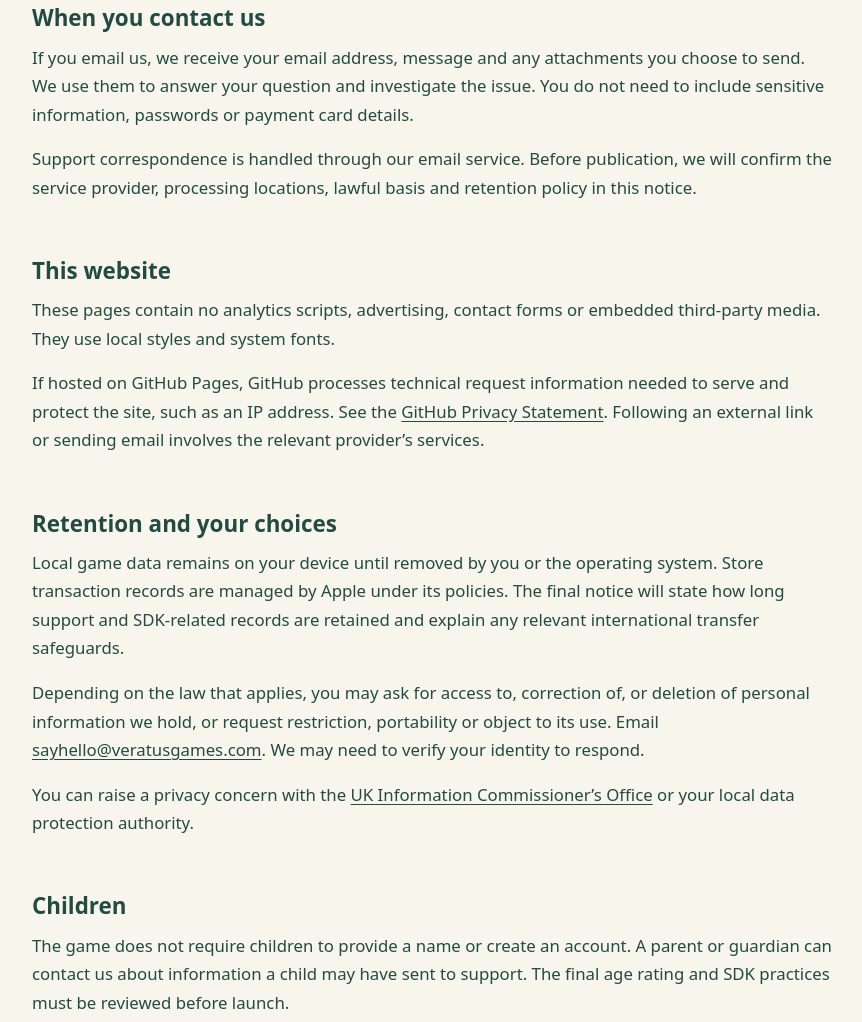
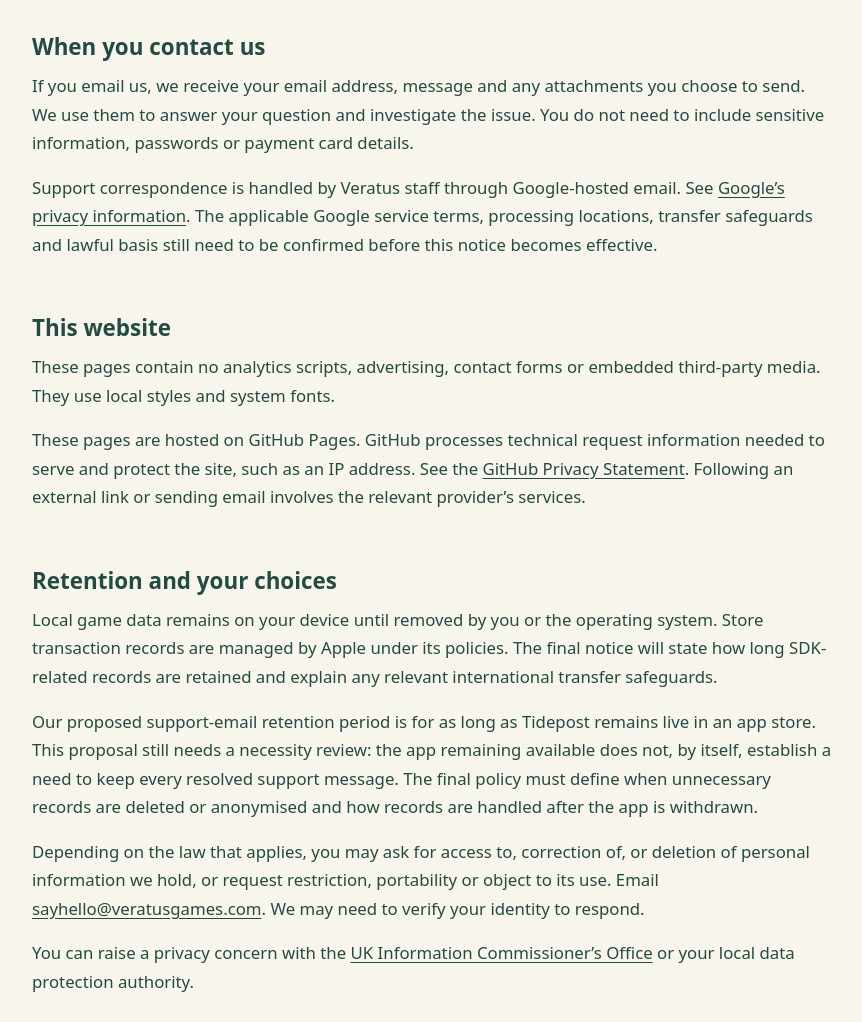
Before and after one commit to veratusgroup/tidepost-website, a plain HTML site: page privacy/index.html in a window 1280 px wide. Shown: the part 1231-2253 px from the top of the page, without its empty margins (207-1069 px from the left). Drawn offline with Linux system fonts and the light colour scheme.

Commit message:
Tidepost: TDP-022 update support privacy draft

```diff
--- a/privacy/index.html
+++ b/privacy/index.html
@@ -2,13 +2,13 @@
 <html lang="en-GB"><head><meta charset="utf-8"><meta name="viewport" content="width=device-width,initial-scale=1"><meta name="description" content="How Tidepost handles game data, purchases and support messages."><meta name="robots" content="noindex"><title>Privacy policy · Tidepost</title><link rel="stylesheet" href="../styles.css"></head>
 <body><a class="skip" href="#main">Skip to content</a><header><a class="brand" href="../">Tidepost <span>Veratus Games</span></a><nav aria-label="Main navigation"><a href="../support/" >Support</a><a href="../privacy/" aria-current="page">Privacy</a></nav></header>
 <main id="main"><p class="eyebrow">TIDEPOST</p><h1>Privacy policy</h1><p class="lead">How Tidepost handles game data, purchases and support messages.</p>
-<p class="notice"><strong>Draft for review — not yet effective.</strong> The purchase SDK data flows and support-service details must be verified before this policy is published or used in App Store Connect.</p><p class="date">Draft updated 1 October 2026</p>
+<p class="notice"><strong>Draft for review — not yet effective.</strong> The purchase SDK data flows, email-service terms and retention arrangements must be verified before this policy becomes effective or is used in App Store Connect.</p><p class="date">Draft updated 1 October 2026</p>
 <section><h2>Who we are</h2><p>Tidepost is made by Veratus Games, a brand of Veratus Group Limited. Contact us about this policy at <a href="mailto:sayhello@veratusgames.com?subject=Tidepost%20privacy">sayhello@veratusgames.com</a>.</p><p>This notice covers the Tidepost iPhone and iPad app, these support pages and messages you send us.</p></section>
 <section><h2>Your game progress</h2><p>The game stores stage progress, collected letters, the route in progress and preferences on your device. Tidepost does not require a game account or provide cloud progress sync. Removing the app can remove this local data. Device backups are controlled by your operating system and account settings.</p></section>
 <section><h2>Purchases</h2><p>Apple processes App Store payments. The game uses purchase and entitlement information to determine whether the full game is unlocked and to restore that access. We do not receive your full payment card details through Tidepost.</p><p>The current app integrates Unity In-App Purchasing 5.4.3. Unity documents identifier, device, session and country data processing for IAP 5.4 and later. The exact data sent by Tidepost’s configuration is still being verified; this draft does not claim that the app collects no data.</p><p>See <a href="https://www.apple.com/legal/privacy/">Apple’s privacy information</a> and <a href="https://docs.unity.com/en-us/iap/privacy-and-consent/overview">Unity’s IAP privacy information</a>.</p></section>
-<section><h2>When you contact us</h2><p>If you email us, we receive your email address, message and any attachments you choose to send. We use them to answer your question and investigate the issue. You do not need to include sensitive information, passwords or payment card details.</p><p>Support correspondence is handled through our email service. Before publication, we will confirm the service provider, processing locations, lawful basis and retention policy in this notice.</p></section>
-<section><h2>This website</h2><p>These pages contain no analytics scripts, advertising, contact forms or embedded third-party media. They use local styles and system fonts.</p><p>If hosted on GitHub Pages, GitHub processes technical request information needed to serve and protect the site, such as an IP address. See the <a href="https://docs.github.com/en/site-policy/privacy-policies/github-general-privacy-statement">GitHub Privacy Statement</a>. Following an external link or sending email involves the relevant provider’s services.</p></section>
-<section><h2>Retention and your choices</h2><p>Local game data remains on your device until removed by you or the operating system. Store transaction records are managed by Apple under its policies. The final notice will state how long support and SDK-related records are retained and explain any relevant international transfer safeguards.</p><p>Depending on the law that applies, you may ask for access to, correction of, or deletion of personal information we hold, or request restriction, portability or object to its use. Email <a href="mailto:sayhello@veratusgames.com?subject=Tidepost%20privacy">sayhello@veratusgames.com</a>. We may need to verify your identity to respond.</p><p>You can raise a privacy concern with the <a href="https://ico.org.uk/make-a-complaint/">UK Information Commissioner’s Office</a> or your local data protection authority.</p></section>
+<section><h2>When you contact us</h2><p>If you email us, we receive your email address, message and any attachments you choose to send. We use them to answer your question and investigate the issue. You do not need to include sensitive information, passwords or payment card details.</p><p>Support correspondence is handled by Veratus staff through Google-hosted email. See <a href="https://policies.google.com/privacy">Google’s privacy information</a>. The applicable Google service terms, processing locations, transfer safeguards and lawful basis still need to be confirmed before this notice becomes effective.</p></section>
+<section><h2>This website</h2><p>These pages contain no analytics scripts, advertising, contact forms or embedded third-party media. They use local styles and system fonts.</p><p>These pages are hosted on GitHub Pages. GitHub processes technical request information needed to serve and protect the site, such as an IP address. See the <a href="https://docs.github.com/en/site-policy/privacy-policies/github-general-privacy-statement">GitHub Privacy Statement</a>. Following an external link or sending email involves the relevant provider’s services.</p></section>
+<section><h2>Retention and your choices</h2><p>Local game data remains on your device until removed by you or the operating system. Store transaction records are managed by Apple under its policies. The final notice will state how long SDK-related records are retained and explain any relevant international transfer safeguards.</p><p>Our proposed support-email retention period is for as long as Tidepost remains live in an app store. This proposal still needs a necessity review: the app remaining available does not, by itself, establish a need to keep every resolved support message. The final policy must define when unnecessary records are deleted or anonymised and how records are handled after the app is withdrawn.</p><p>Depending on the law that applies, you may ask for access to, correction of, or deletion of personal information we hold, or request restriction, portability or object to its use. Email <a href="mailto:sayhello@veratusgames.com?subject=Tidepost%20privacy">sayhello@veratusgames.com</a>. We may need to verify your identity to respond.</p><p>You can raise a privacy concern with the <a href="https://ico.org.uk/make-a-complaint/">UK Information Commissioner’s Office</a> or your local data protection authority.</p></section>
 <section><h2>Children</h2><p>The game does not require children to provide a name or create an account. A parent or guardian can contact us about information a child may have sent to support. The final age rating and SDK practices must be reviewed before launch.</p></section>
 <section><h2>Changes to this policy</h2><p>We will update this page when our practices change and show the effective date of the published policy.</p></section></main>
 <footer><p>Veratus Games · Veratus Group Limited</p><a href="mailto:sayhello@veratusgames.com">sayhello@veratusgames.com</a><p><a href="../support/">Support</a> · <a href="../privacy/">Privacy policy</a></p></footer></body></html>
```
